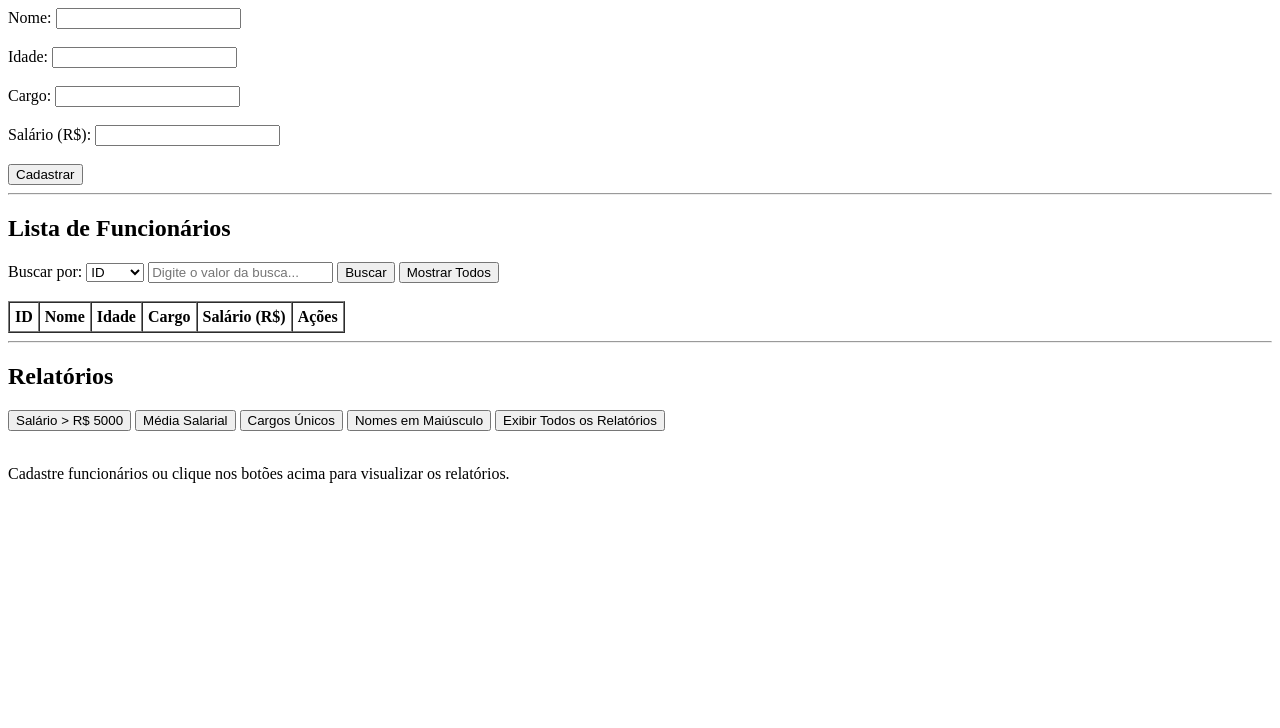
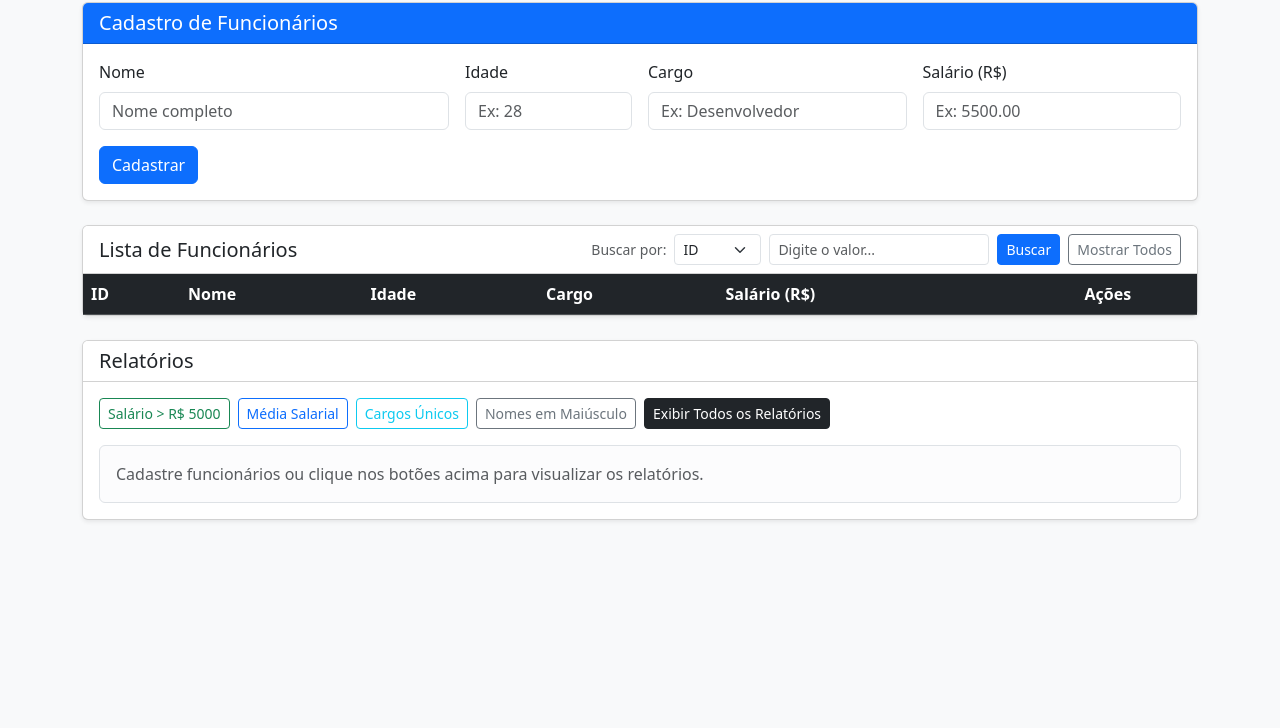
Before and after one commit to oliver-melo/techstartup, a plain HTML site: page index.html in a window 1280 px wide. Shown: the part 72-800 px from the top of the page. Drawn offline with nearby package versions, Linux system fonts and the light colour scheme.

Commit message:
adicionando bootstrap e validação de campos de cadastro

```diff
--- a/app.js
+++ b/app.js
@@ -54,6 +54,13 @@ const limparFormulario = () => {
     document.getElementById('salario').value = '';
 };
 
+const resetarBotaoSalvar = () => {
+    const btnSalvar = document.getElementById('btn-salvar');
+    btnSalvar.innerText = 'Cadastrar';
+    btnSalvar.classList.remove('btn-warning');
+    btnSalvar.classList.add('btn-primary');
+};
+
 const salvarFuncionario = () => {
     const nomeInput = document.getElementById('nome');
     const idadeInput = document.getElementById('idade');
@@ -67,6 +74,28 @@ const salvarFuncionario = () => {
 
     if (!nome || !idade || !cargo || !salario) {
         alert('Preencha todos os campos!');
+        return;
+    }
+
+    const regexTextoValido = /^[a-zA-Z\s]+$/;
+
+    if (!regexTextoValido.test(nome)) {
+        alert('Apenas letras sem acento e espaços são permitidos no nome!');
+        return;
+    }
+
+    if (Number(idade) < 14 || Number(idade) > 125) {
+        alert('Idade apenas entre 14 e 125!');
+        return;
+    }
+
+    if (!regexTextoValido.test(cargo)) {
+        alert('Apenas letras sem acento e espaços são permitidos no cargo!');
+        return;
+    }
+
+    if (Number(salario) <= 0) {
+        alert('O salário deve ser maior que zero!');
         return;
     }
 
@@ -84,7 +113,7 @@ const salvarFuncionario = () => {
             console.log('Atualizado:', funcExistente.toString());
         }
         idEdicao = null;
-        document.getElementById('btn-salvar').innerText = 'Cadastrar';
+        resetarBotaoSalvar();
     }
 
     limparFormulario();
@@ -101,7 +130,10 @@ const carregarParaEdicao = (id) => {
     document.getElementById('salario').value = func.getSalario();
 
     idEdicao = id;
-    document.getElementById('btn-salvar').innerText = 'Atualizar';
+    const btnSalvar = document.getElementById('btn-salvar');
+    btnSalvar.innerText = 'Atualizar';
+    btnSalvar.classList.remove('btn-primary');
+    btnSalvar.classList.add('btn-warning');
 };
 
 const excluirFuncionario = (id) => {
@@ -110,11 +142,10 @@ const excluirFuncionario = (id) => {
     if (idEdicao === id) {
         limparFormulario();
         idEdicao = null;
-        document.getElementById('btn-salvar').innerText = 'Cadastrar';
+        resetarBotaoSalvar();
     }
 
     renderizarTabela();
-    atualizarTodosRelatorios();
 };
 
 const renderizarTabela = (lista = funcionarios) => {
@@ -130,9 +161,9 @@ const renderizarTabela = (lista = funcionarios) => {
             <td>${func.getIdade()}</td>
             <td>${func.getCargo()}</td>
             <td>R$ ${func.getSalario().toFixed(2)}</td>
-            <td>
-                <button type="button" class="btn-editar">Editar</button>
-                <button type="button" class="btn-excluir">Excluir</button>
+            <td class="text-center">
+                <button type="button" class="btn btn-warning btn-sm btn-editar me-1">Editar</button>
+                <button type="button" class="btn btn-danger btn-sm btn-excluir">Excluir</button>
             </td>
         `;
 
@@ -185,21 +216,21 @@ const obterRelatorioNomesMaiusculo = () => {
 };
 
 const exibirRelatorio = (conteudoHtml) => {
-    document.getElementById('resultado-relatorios').innerHTML = `<p>${conteudoHtml}</p>`;
+    document.getElementById('resultado-relatorios').innerHTML = `<p class="mb-0">${conteudoHtml}</p>`;
 };
 
 const atualizarTodosRelatorios = () => {
     const container = document.getElementById('resultado-relatorios');
     if (funcionarios.length === 0) {
-        container.innerHTML = '<p>Nenhum funcionário cadastrado para gerar relatórios.</p>';
+        container.innerHTML = '<p class="mb-0 text-muted">Nenhum funcionário cadastrado para gerar relatórios.</p>';
         return;
     }
 
     container.innerHTML = `
-        <p>${obterRelatorioSalarioMaior5000()}</p>
-        <p>${obterRelatorioMediaSalarial()}</p>
-        <p>${obterRelatorioCargosUnicos()}</p>
-        <p>${obterRelatorioNomesMaiusculo()}</p>
+        <p class="mb-1">${obterRelatorioSalarioMaior5000()}</p>
+        <p class="mb-1">${obterRelatorioMediaSalarial()}</p>
+        <p class="mb-1">${obterRelatorioCargosUnicos()}</p>
+        <p class="mb-0">${obterRelatorioNomesMaiusculo()}</p>
     `;
 };
 
--- a/index.html
+++ b/index.html
@@ -2,77 +2,105 @@
 <html lang="pt-BR">
 <head>
     <meta charset="UTF-8">
-    <title>Startup Tech - Gestão de Funcionários</title>
+    <meta name="viewport" content="width=device-width, initial-scale=1.0">
+    <title>Techstartup - Gestão de Funcionários</title>
+    <!-- Bootstrap 5 CSS -->
+    <link href="https://cdn.jsdelivr.net/npm/bootstrap@5.3.3/dist/css/bootstrap.min.css" rel="stylesheet">
 </head>
-<body>
-    <h1>Startup Tech - Cadastro de Funcionários</h1>
+<body class="bg-light">
+    <nav class="navbar navbar-dark bg-dark mb-4 shadow-sm">
+        <div class="container">
+            <span class="navbar-brand mb-0 h1">TechStartup - Gestão de Funcionários</span>
+        </div>
+    </nav>
 
+    <div class="container pb-5">
+        <!-- Seção de Cadastro / Edição -->
+        <div class="card shadow-sm mb-4">
+            <div class="card-header bg-primary text-white">
+                <h5 class="card-title mb-0">Cadastro de Funcionários</h5>
+            </div>
+            <div class="card-body">
                 <form id="form-funcionario">
-        <div>
-            <label for="nome">Nome:</label>
-            <input type="text" id="nome" required>
+                    <div class="row g-3">
+                        <div class="col-md-4">
+                            <label for="nome" class="form-label">Nome</label>
+                            <input type="text" class="form-control" id="nome" placeholder="Nome completo" required>
                         </div>
-        <br>
-        <div>
-            <label for="idade">Idade:</label>
-            <input type="number" id="idade" required>
+                        <div class="col-md-2">
+                            <label for="idade" class="form-label">Idade</label>
+                            <input type="number" class="form-control" id="idade" placeholder="Ex: 28" required>
                         </div>
-        <br>
-        <div>
-            <label for="cargo">Cargo:</label>
-            <input type="text" id="cargo" required>
+                        <div class="col-md-3">
+                            <label for="cargo" class="form-label">Cargo</label>
+                            <input type="text" class="form-control" id="cargo" placeholder="Ex: Desenvolvedor" required>
                         </div>
-        <br>
-        <div>
-            <label for="salario">Salário (R$):</label>
-            <input type="number" id="salario" step="0.01" min="0" required>
+                        <div class="col-md-3">
+                            <label for="salario" class="form-label">Salário (R$)</label>
+                            <input type="number" class="form-control" id="salario" step="0.01" min="0" placeholder="Ex: 5500.00" required>
                         </div>
-        <br>
-        <button type="button" id="btn-salvar">Cadastrar</button>
+                    </div>
+                    <div class="mt-3">
+                        <button type="button" class="btn btn-primary" id="btn-salvar">Cadastrar</button>
+                    </div>
                 </form>
+            </div>
+        </div>
 
-    <hr>
-
-    <h2>Lista de Funcionários</h2>
-    <div>
-        <label for="tipo-busca">Buscar por:</label>
-        <select id="tipo-busca">
+        <!-- Seção da Tabela e Busca -->
+        <div class="card shadow-sm mb-4">
+            <div class="card-header bg-white d-flex flex-wrap justify-content-between align-items-center gap-2">
+                <h5 class="card-title mb-0">Lista de Funcionários</h5>
+                <div class="d-flex flex-wrap align-items-center gap-2">
+                    <label for="tipo-busca" class="form-label mb-0 text-muted small">Buscar por:</label>
+                    <select class="form-select form-select-sm w-auto" id="tipo-busca">
                         <option value="id">ID</option>
                         <option value="nome">Nome</option>
                     </select>
-        <input type="text" id="campo-busca" placeholder="Digite o valor da busca...">
-        <button type="button" id="btn-buscar">Buscar</button>
-        <button type="button" id="btn-limpar-busca">Mostrar Todos</button>
+                    <input type="text" class="form-control form-control-sm w-auto" id="campo-busca" placeholder="Digite o valor...">
+                    <button type="button" class="btn btn-primary btn-sm" id="btn-buscar">Buscar</button>
+                    <button type="button" class="btn btn-outline-secondary btn-sm" id="btn-limpar-busca">Mostrar Todos</button>
                 </div>
-
-    <br>    <table border="1" cellpadding="5" cellspacing="0">
-        <thead>
+            </div>
+            <div class="card-body p-0">
+                <div class="table-responsive">
+                    <table class="table table-striped table-hover align-middle mb-0">
+                        <thead class="table-dark">
                             <tr>
                                 <th>ID</th>
                                 <th>Nome</th>
                                 <th>Idade</th>
                                 <th>Cargo</th>
                                 <th>Salário (R$)</th>
-                <th>Ações</th>
+                                <th class="text-center">Ações</th>
                             </tr>
                         </thead>
                         <tbody id="tabela-corpo">
                         </tbody>
                     </table>
+                </div>
+            </div>
+        </div>
 
-	<hr>
+        <!-- Seção de Relatórios -->
+        <div class="card shadow-sm">
+            <div class="card-header bg-white">
+                <h5 class="card-title mb-0">Relatórios</h5>
+            </div>
+            <div class="card-body">
+                <div class="d-flex flex-wrap gap-2 mb-3">
+                    <button type="button" class="btn btn-outline-success btn-sm" id="btn-rel-salario">Salário > R$ 5000</button>
+                    <button type="button" class="btn btn-outline-primary btn-sm" id="btn-rel-media">Média Salarial</button>
+                    <button type="button" class="btn btn-outline-info btn-sm" id="btn-rel-cargos">Cargos Únicos</button>
+                    <button type="button" class="btn btn-outline-secondary btn-sm" id="btn-rel-maiusculo">Nomes em Maiúsculo</button>
+                    <button type="button" class="btn btn-dark btn-sm" id="btn-rel-todos">Exibir Todos os Relatórios</button>
+                </div>
 
-    <h2>Relatórios</h2>
-    <div>
-        <button type="button" id="btn-rel-salario">Salário > R$ 5000</button>
-        <button type="button" id="btn-rel-media">Média Salarial</button>
-        <button type="button" id="btn-rel-cargos">Cargos Únicos</button>
-        <button type="button" id="btn-rel-maiusculo">Nomes em Maiúsculo</button>
-        <button type="button" id="btn-rel-todos">Exibir Todos os Relatórios</button>
+                <div id="resultado-relatorios" class="alert alert-light border mb-0">
+                    <p class="mb-0 text-muted">Cadastre funcionários ou clique nos botões acima para visualizar os relatórios.</p>
                 </div>
-    <br>
-    <div id="resultado-relatorios">
-        <p>Cadastre funcionários ou clique nos botões acima para visualizar os relatórios.</p>
+            </div>
+        </div>
     </div>
 
     <script src="app.js"></script>
```
Lines whose indentation alone changed are shown as unchanged.
